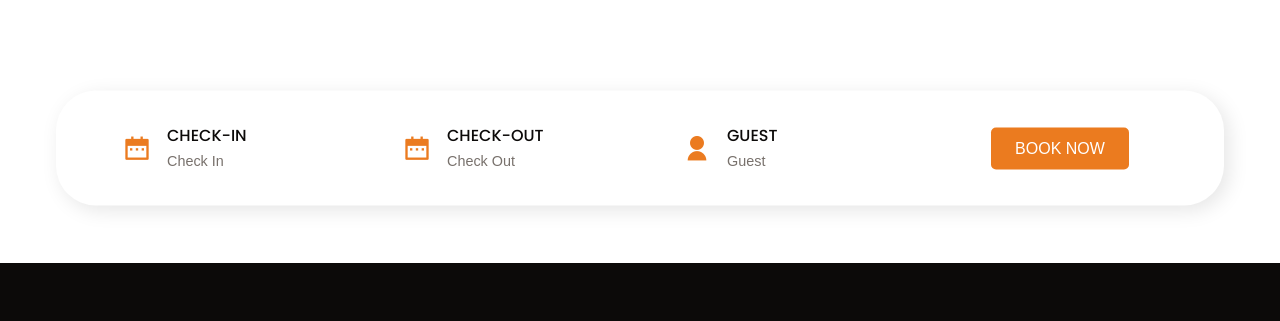
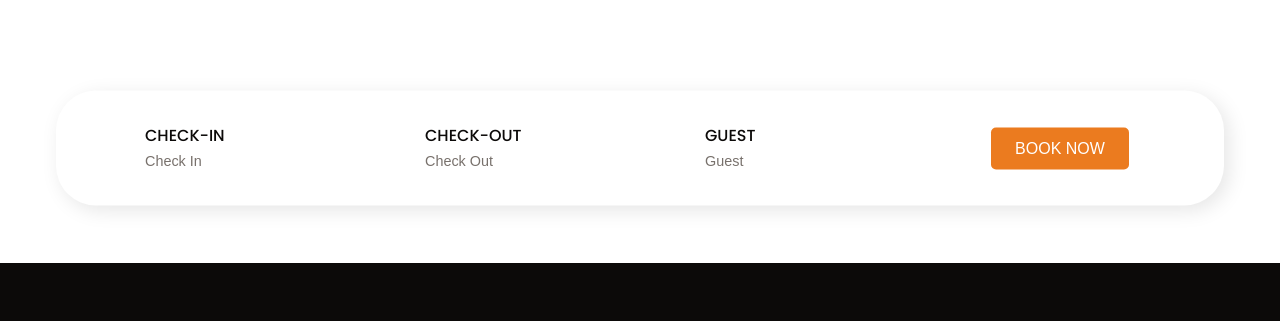
Before and after one commit to JukutPremium/Ezzy-Hotel, a plain HTML site: page index.html in a window 1280 px wide. Shown: the part 2099-2420 px from the top of the page. Drawn offline with nearby package versions, Linux system fonts and the light colour scheme.

Commit message:
remove icon

```diff
--- a/index.html
+++ b/index.html
@@ -154,21 +154,18 @@
     <section class="section__container booking__container">
       <form action="/" class="booking__form">
         <div class="input__group">
-          <span><i class="ri-calendar-2-fill"></i></span>
           <div>
             <label for="check-in">CHECK-IN</label>
             <input type="text" placeholder="Check In" />
           </div>
         </div>
         <div class="input__group">
-          <span><i class="ri-calendar-2-fill"></i></span>
           <div>
             <label for="check-out">CHECK-OUT</label>
             <input type="text" placeholder="Check Out" />
           </div>
         </div>
         <div class="input__group">
-          <span><i class="ri-user-fill"></i></span>
           <div>
             <label for="guest">GUEST</label>
             <input type="text" placeholder="Guest" />
```
